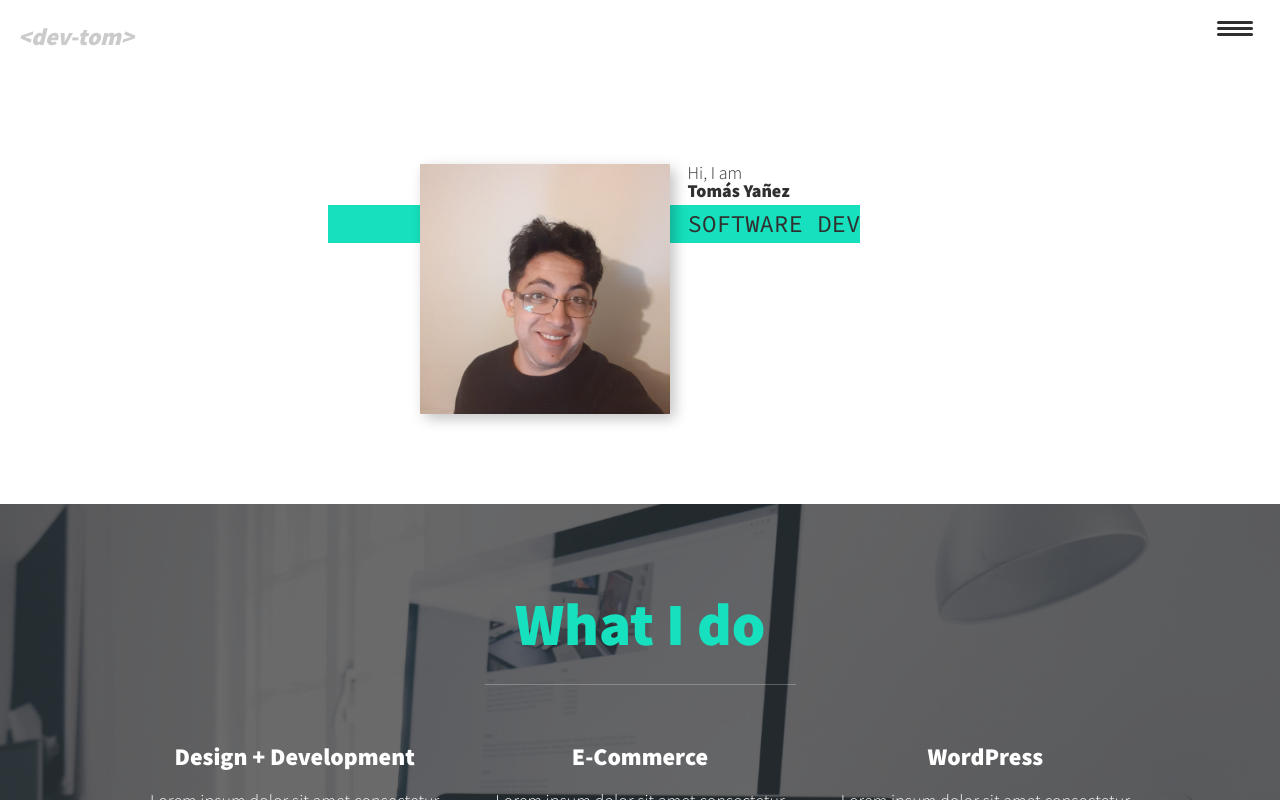
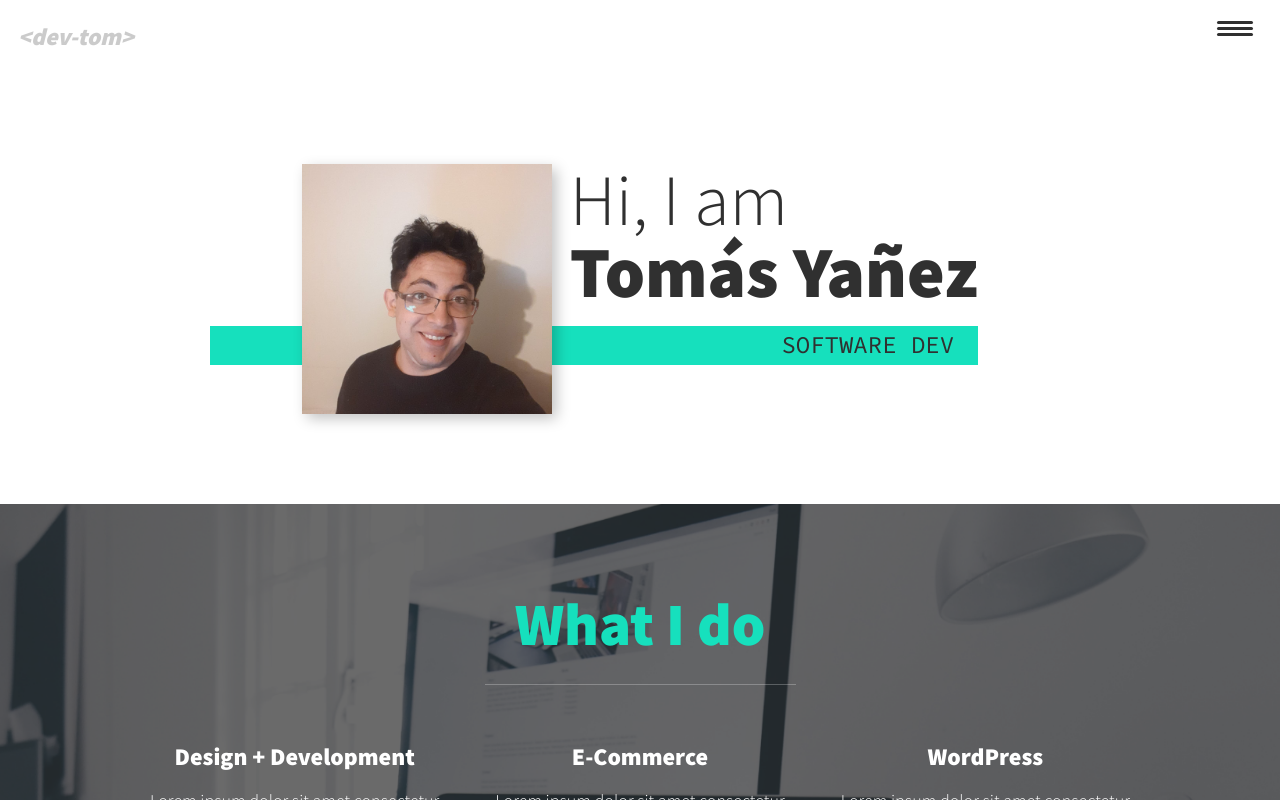
Before and after one commit to TSYF/portfolio_1, a Vue app: page / in a window 1280 px wide. Shown: the top 800 px of the page. Built offline with nearby package versions, Linux system fonts and the light colour scheme.

Commit message:
fixed h1 font size on bigger screens, padding to the right of intro subtitle

```diff
--- a/src/assets/main.scss
+++ b/src/assets/main.scss
@@ -35,7 +35,7 @@
 
 @media (min-width: 800px) {
     :root {
-        --fs-h1: 4.5;
+        --fs-h1: 4.5rem;
         --fs-h2: 3.75rem;
         --fs-h3: 1.5rem;
         --fs-body: 1.125rem;
@@ -288,6 +288,7 @@ h3 { @extend %h; font-size: var(--fs-h3); }
             "img subtitle";
         grid-template-columns: min-content max-content;
 
+
         &__img {
             grid-area: img;
             min-width: 250px;
@@ -299,6 +300,7 @@ h3 { @extend %h; font-size: var(--fs-h3); }
 
     .section {
         &__subtitle--intro {
+                padding-right: 1em;
                 align-self: start;
                 grid-column: -1 / 1;
                 grid-row: 2;
```
